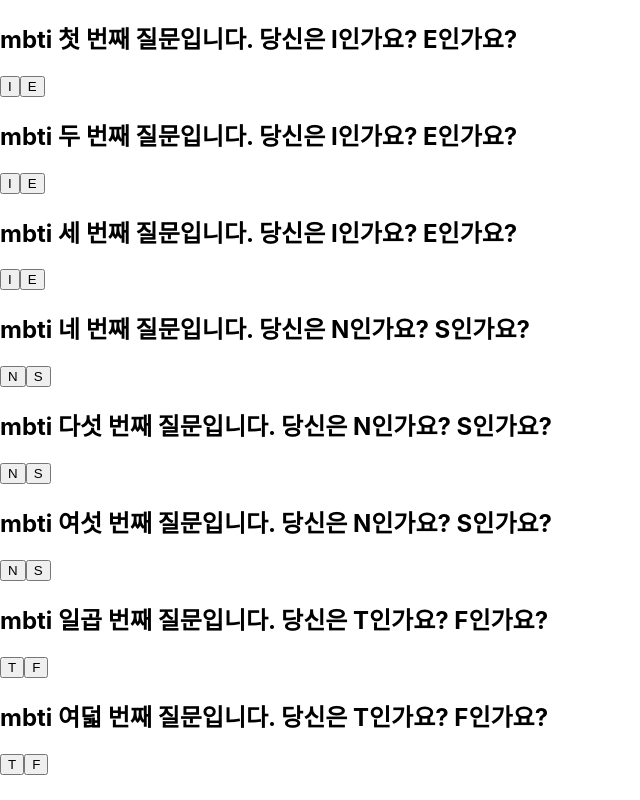
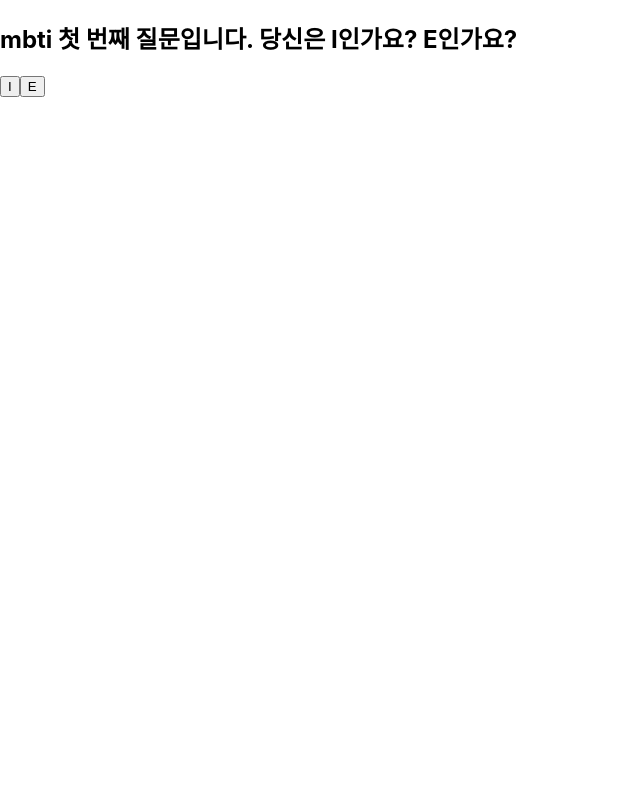
Before and after one commit to knmlww/holymbti, a React (Create React App) app: page / in a window 1280 px wide. Both pictures are taken after a click on the button "시작하기". Shown: the top 800 px of the page, without its empty margins (0-640 px from the left). Built offline with nearby package versions, Linux system fonts and the light colour scheme.

Commit message:
perf: 문제 답할때 다음 문제로 넘어가도록 로직 수정

```diff
--- a/src/component/Question.jsx
+++ b/src/component/Question.jsx
@@ -2,47 +2,38 @@ import React, { useEffect, useState } from 'react';
 import axios from 'axios';
 
 const Question = (props) => {
-  const [started, setStarted] = useState(true);
   const [selectedOption, setSelectedOption] = useState(null);
-  const [question, setQuestion] = useState([]);
-  const [questionNum , setQuestionNum] = useState(0);
-
+  const [questionArr, setQuestionArr] = useState([]);
+  const [currentQuestion , setCurrentQuestion] = useState(null);
+  const [questionIndex , setQuestionIndex] = useState(0);
   useEffect(()=>{
     axios.get("/json/question2.json")
-   //   axios.get("/api/server_test")
          .then((res)=>{
-        ///  const response = JSON.parse(res.data);
-          setQuestion(res.data);
-          console.dir(res);
+          setQuestionArr(res.data);
+          setCurrentQuestion(res.data[0]);
          })
   },[])
-  // 시작 버튼을 클릭할 때 호출되는 함수
-  const handleStartButtonClick = () => {
-    setStarted(true);
-  };
 
-  // 선택한 옵션을 처리하는 함수
-  const handleOptionSelect = (option) => {
-    setSelectedOption(option);
+  const moveNextQuestion = (option) => {
+    setQuestionIndex(questionIndex+1);
+    setCurrentQuestion(questionArr[questionIndex+1]);
   };
 
   return (
-    <>
-    {question?
-      question.map((list,index)=>(
+
         <div>
-          <h2>{list.question}</h2>
-          {list.options?
-          list.options.map((option) =>(
-          <button onClick={() => handleOptionSelect(option.value)}>{option.text}</button>
-           ))
-           :<h2>데이터 통신 오류</h2>
+           {currentQuestion &&(
+            <h2>{currentQuestion.question}</h2>
+            )
           }
+          {currentQuestion &&(
+            currentQuestion.options.map((list,index) => (
+              <button key={list.value} onClick={() => moveNextQuestion(list.value)}>{list.text}</button>
+              )
+            )
+          )}
         </div>
 
-      ))
-    :<h2>데이터 통신 오류</h2>}
-    </>
   );
 }
 
```
